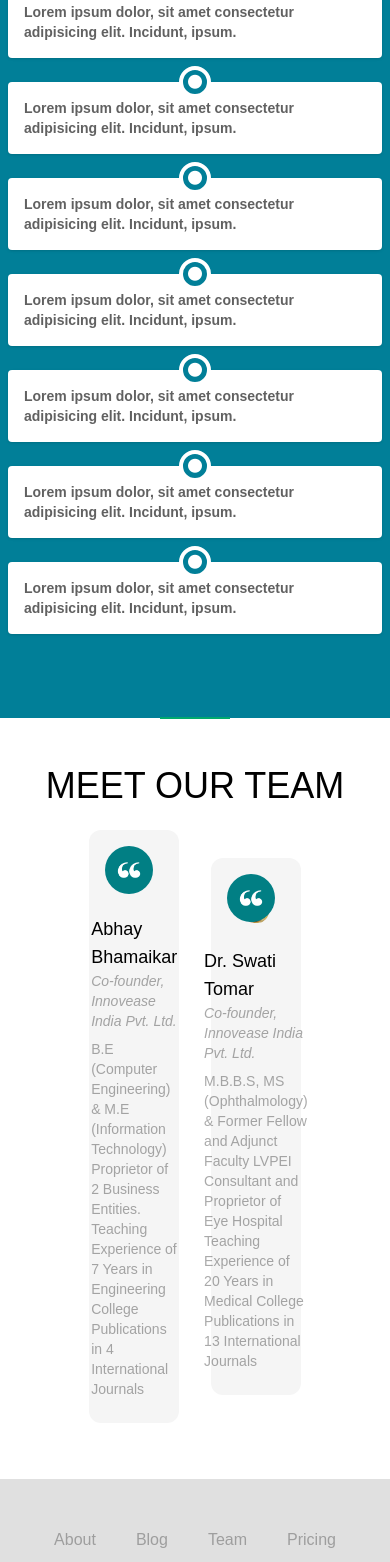
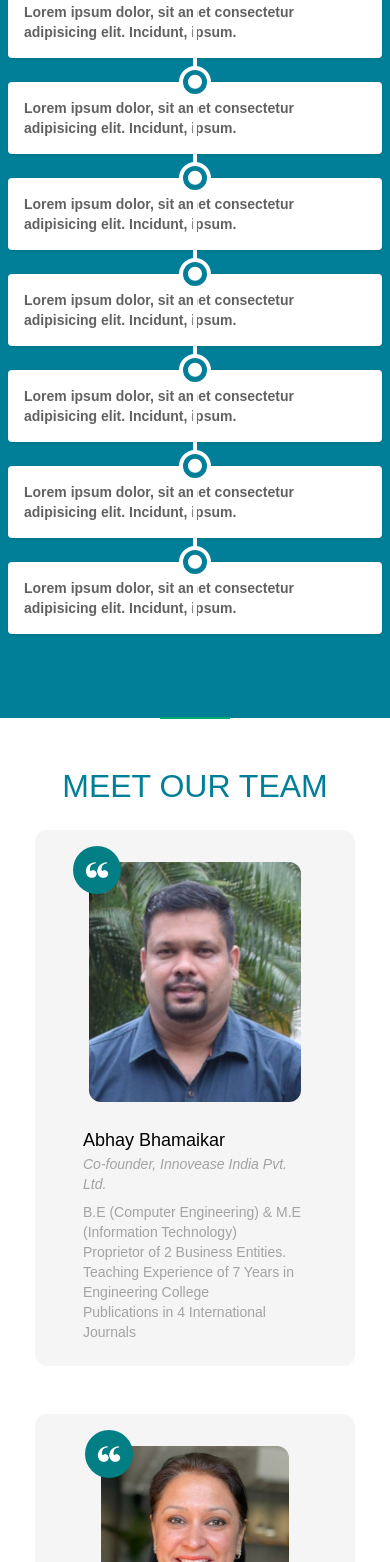
Before and after one commit to Crackstep/enetracare-vite, a React (Vite) app: page /about in a window 390 px wide. Shown: the part 1258-2820 px from the top of the page. Built offline with nearby package versions, Linux system fonts and the light colour scheme; a web font is replaced by a local one.

Commit message:
milestone change

```diff
--- a/src/components/AboutUs/About.jsx
+++ b/src/components/AboutUs/About.jsx
@@ -7,6 +7,7 @@ import TeamCard from './TeamCard';
 import Milestones from './Milestones';
 import AbhayPic from './images/AbhayPic.jpg'
 import SwatiPic from './images/swati-pic.jpeg'
+import './AboutCustomCSS.css'
 
 function AboutUs() {
   return (
@@ -50,8 +51,8 @@ function AboutUs() {
       <div className="divider divider-success h-0 m-0 px-40 p-0"></div>
 
       <div className='flex flex-col items-center justify-center p-10'>
-          <h1 className='text-4xl text-black py-2'>MEET OUR TEAM</h1>
-        <div id="team" className='flex justify-center items-center gap-8 my-4'>
+          <h1 className='text-4xl text-[#017F98] py-2' id='team-title'>MEET OUR TEAM</h1>
+        <div id="team" className='flex justify-center items-center gap-12 my-4 w-full'>
           <TeamCard
           img={AbhayPic}
           name='Abhay Bhamaikar'
--- /dev/null
+++ b/src/components/AboutUs/AboutCustomCSS.css
@@ -0,0 +1,28 @@
+@media (max-width:900px)
+{
+    #team{
+        display: flex;
+        flex-direction: column;
+    }
+    #team-card{
+        width: 20rem;
+    }
+    #team-title{
+        font-size: 2rem;
+    }
+}
+@media (max-width:340px)
+{
+
+    #team-title{
+        font-size: 9vw;
+    }
+    #team-card{
+        width: 90vw;
+    }
+}
+@media (max-width:600px)
+{
+
+
+}
--- a/src/components/AboutUs/Milestones.jsx
+++ b/src/components/AboutUs/Milestones.jsx
@@ -8,11 +8,11 @@ function Milestones() {
         <div className="min-h-screen bg-[#017F98] flex flex-col py-10 sm:py-10">
             <h1 className='text-5xl text-white text-center capitalize PY-4'>OUR MILESTONES</h1>
 
-            <div className="py-1 sm:max-w-2xl sm:mx-auto w-full px-2 my-10 sm:px-0">
+            <div className="py-1 w-full px-2 flex justify-center items-center my-10 sm:px-0">
 
-                <div className="relative text-gray-700 antialiased text-sm font-semibold">
+                <div className="relative text-gray-700  antialiased text-sm font-semibold">
 
-                    <div className="hidden sm:block w-1 bg-white absolute h-full left-1/2 transform -translate-x-1/2"></div>
+                    <div className="block w-1 bg-white absolute h-full left-1/2 transform -translate-x-1/2"></div>
 
                     <MSEventLeft
                         text='Lorem ipsum dolor, sit amet consectetur adipisicing elit. Incidunt, ipsum.' />
@@ -34,6 +34,35 @@ function Milestones() {
 
             </div>
         </div>
+        // <div className="min-h-screen bg-[#017F98] flex flex-col py-10 sm:py-10">
+        //     <h1 className='text-5xl text-white text-center capitalize PY-4'>OUR MILESTONES</h1>
+
+        //     <div className="py-1 sm:max-w-2xl sm:mx-auto w-full px-2 my-10 sm:px-0">
+
+        //         <div className="relative text-gray-700 antialiased text-sm font-semibold">
+
+        //             <div className="hidden sm:block w-1 bg-white absolute h-full left-1/2 transform -translate-x-1/2"></div>
+
+        //             <MSEventLeft
+        //                 text='Lorem ipsum dolor, sit amet consectetur adipisicing elit. Incidunt, ipsum.' />
+        //             <MSEventRight
+        //                 text='Lorem ipsum dolor, sit amet consectetur adipisicing elit. Incidunt, ipsum.' />
+        //             <MSEventLeft
+        //                 text='Lorem ipsum dolor, sit amet consectetur adipisicing elit. Incidunt, ipsum.' />
+        //             <MSEventRight
+        //                 text='Lorem ipsum dolor, sit amet consectetur adipisicing elit. Incidunt, ipsum.' />
+        //             <MSEventLeft
+        //                 text='Lorem ipsum dolor, sit amet consectetur adipisicing elit. Incidunt, ipsum.' />
+        //             <MSEventRight
+        //                 text='Lorem ipsum dolor, sit amet consectetur adipisicing elit. Incidunt, ipsum.' />
+        //             <MSEventLeft
+        //                 text='Lorem ipsum dolor, sit amet consectetur adipisicing elit. Incidunt, ipsum.' />
+        //             <MSEventRight
+        //                 text='Lorem ipsum dolor, sit amet consectetur adipisicing elit. Incidunt, ipsum.' />
+        //         </div>
+
+        //     </div>
+        // </div>
 
     )
 }
--- a/src/components/AboutUs/TeamCard.jsx
+++ b/src/components/AboutUs/TeamCard.jsx
@@ -11,7 +11,7 @@ function TeamCard({
     research,
 }) {
     return (
-        <div className='flex flex-col items-center justify-center p-4 rounded-xl bg-[#f5f5f5] w-[23vw]'>
+        <div className='flex flex-col items-center justify-center p-4 rounded-xl bg-[#f5f5f5] w-[25vw]' id='team-card'>
             <div id="img-container" className='relative p-4'>
                 <img src={img} alt="team-member1.jpg" className='max-h-60 rounded-xl' />
                 <div id="inv-commas" className='absolute top-0 left-0 bg-[#017F84] text-white flex items-center p-3 justify-center rounded-full text-6xl'><img src={InvCommas} className='h-6' /></div>
--- a/src/components/Home/Home.jsx
+++ b/src/components/Home/Home.jsx
@@ -30,7 +30,7 @@ function Home() {
       </div>
       <div className="divider px-8 bg-[#FFF] h-0 m-0 p-0 divider-success"></div>
 
-      <div className='h-[25vw] py-4 flex items-center justify-center bg-[#FFFFFF]'>
+      <div className='h-[20vh]  flex items-center justify-center bg-[#FFFFFF]'>
         <h1 className='text-6xl text-center  text-green-900' id='home-tagline'> Vision for All</h1>
       </div>
 
```
